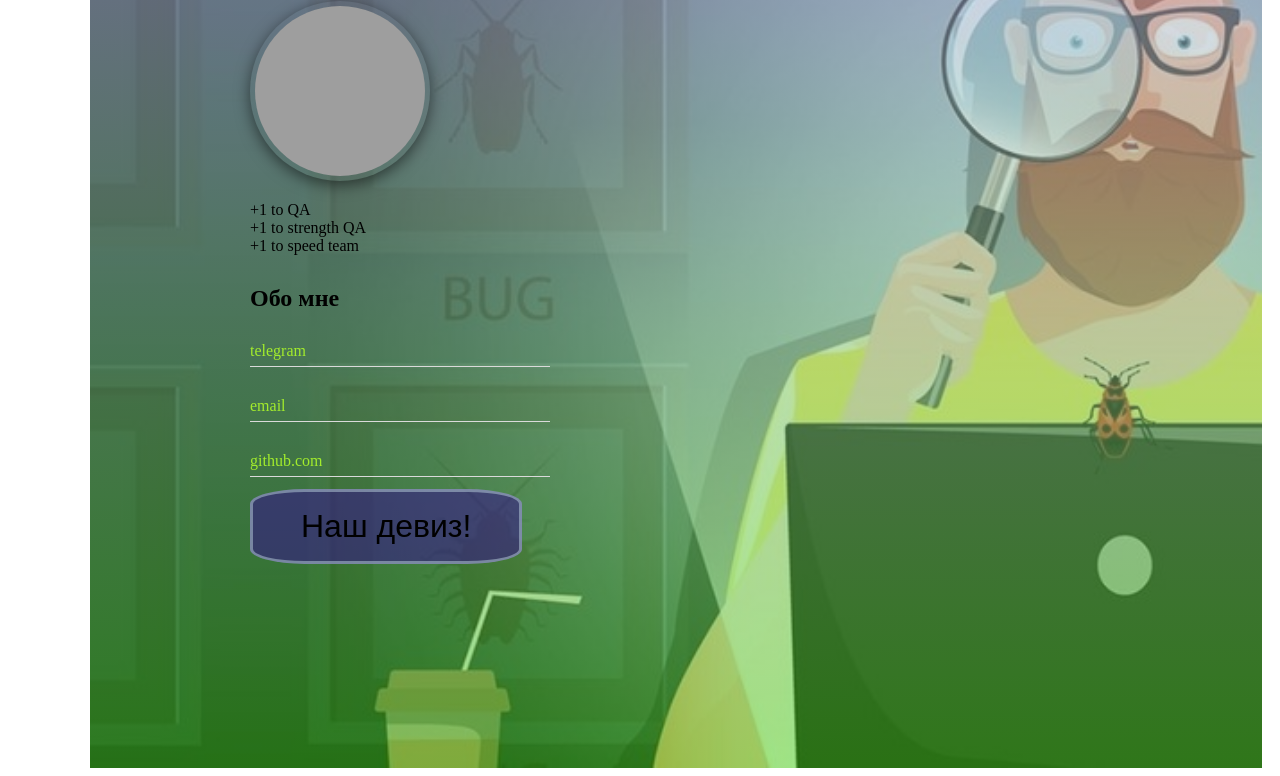
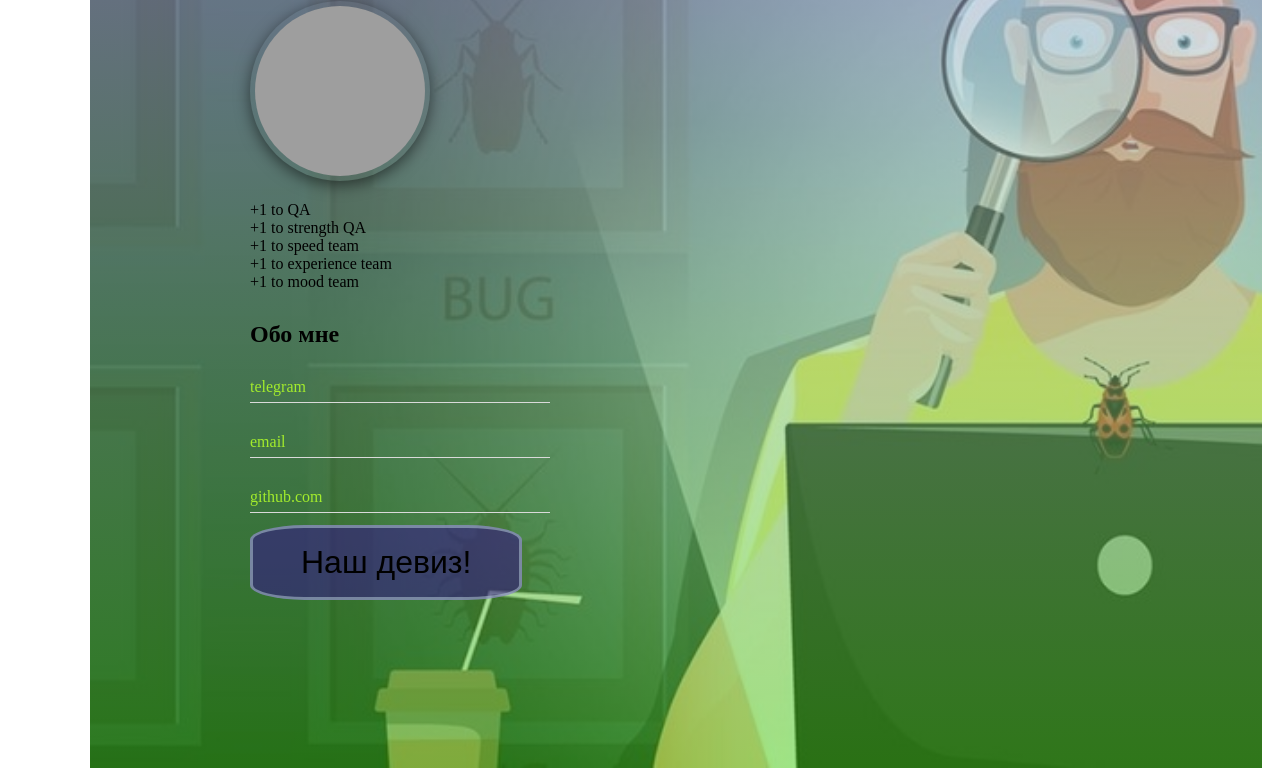
Before and after one commit to rrlatypov/CV, a plain HTML site: page CV-main/index.html in a window 1280 px wide. Shown: the part 136-912 px from the top of the page. Drawn offline with Linux system fonts and the light colour scheme; grey boxes are pictures that could not be loaded.

Commit message:
добавил 2 мотивационных описания

```diff
--- a/CV-main/index.html
+++ b/CV-main/index.html
@@ -19,6 +19,10 @@
 				+1 to strength QA
 				<br>
 				+1 to speed team
+				<br>
+				+1 to experience team
+				<br>
+				+1 to mood team
 			</p>
 
 			<h2>Обо мне</h2>
```
